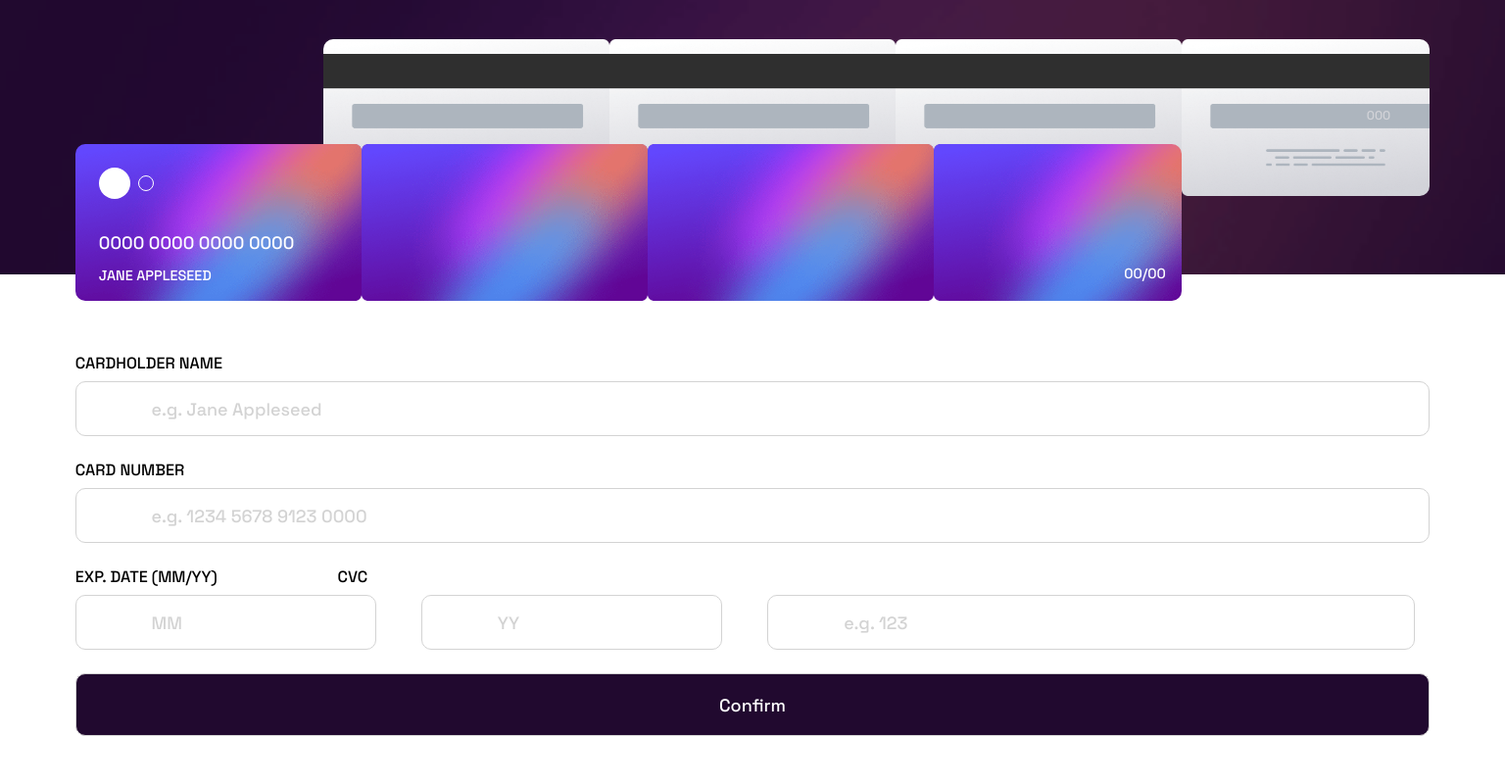
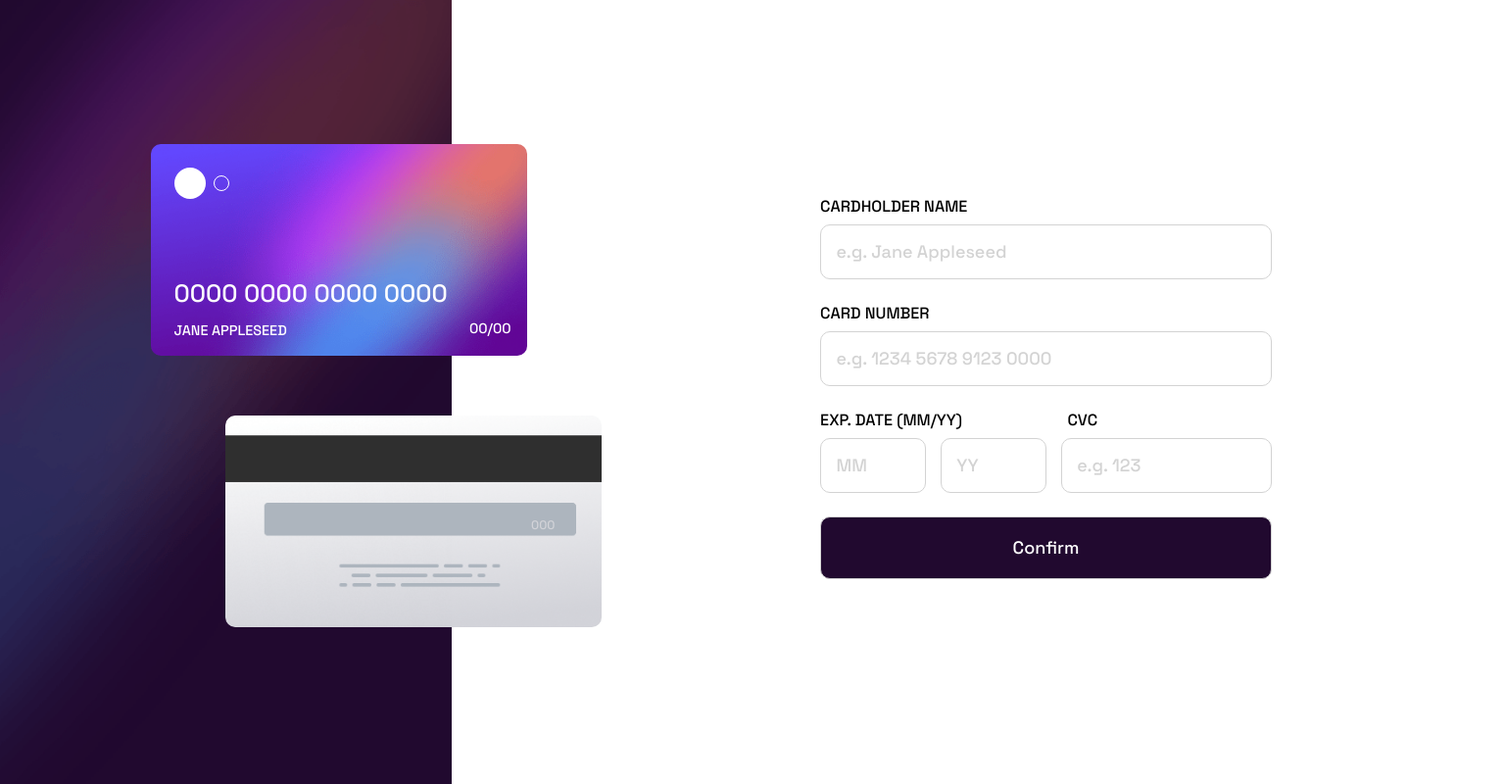
Before and after one commit to TomyAlberdi/Interactive-Card-Details-Form, a plain HTML site: page index.html in a window 1536 px wide. Shown: the whole page at 98% size. Drawn offline with Linux system fonts and the light colour scheme.

Commit message:
Front End Desktop Done

```diff
--- a/index.html
+++ b/index.html
@@ -8,6 +8,7 @@
 
   <title>Frontend Mentor | Interactive card details form</title>
   <link rel="stylesheet" href="main.css">
+  <link rel="stylesheet" href="query.css">
 </head>
 <body>
 
--- /dev/null
+++ b/query.scss
@@ -0,0 +1,69 @@
+@media screen and (min-width: 1440px) {
+
+    main {
+        display: flex;
+        section {
+            height: 100vh;
+            &:nth-child(1) {
+                @extend section;
+                background-image: url('./images/bg-main-desktop.png');
+                width: 30vw;
+                div {
+                    width: 25vw;
+                    height: 27vh;
+                    background-size: cover;
+                    &:nth-child(1) {
+                        @extend div;
+                        left: 10vw;
+                        article {
+                            &:nth-child(3) {
+                                font-size: 1.4rem;
+                            }
+                        }
+                    }
+                    &:nth-child(2) {
+                        @extend div;
+                        bottom: 20vh;
+                        top: unset;
+                        right: unset;
+                        left: 15vw;
+                        span {
+                            top: 13vh;
+                            right: 6vh;
+                        }
+                    }
+                }
+            }
+            &:nth-child(2) {
+                width: 65vw;
+                form {
+                    width: 40vw;
+                    margin-left: 30%;
+                    margin-top: 20%;
+                    input {
+                        padding: 0 1vw;
+                    }
+                    fieldset {
+                        div {
+                            &:nth-child(1) {
+                                gap: 7vw;
+                            }
+                            &:nth-child(2) {
+                                gap: 1vw;
+                                input {
+                                    &:nth-child(1), &:nth-child(2) {
+                                        width: 7vw;
+                                    }
+                                    &:nth-child(3) {
+                                        width: 14vw;
+                                    }
+                                }
+                            }
+                        }
+                    }
+                }
+            }
+        }
+    }
+
+}
```
Also changed, not shown: query.css (added), 1 other file.
